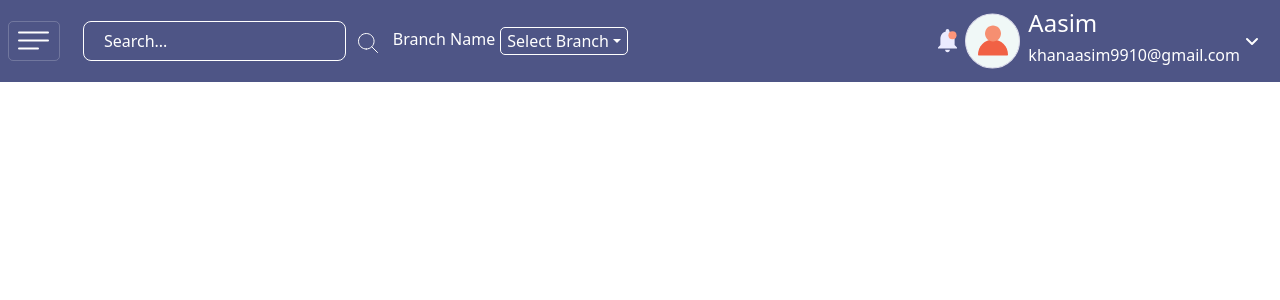
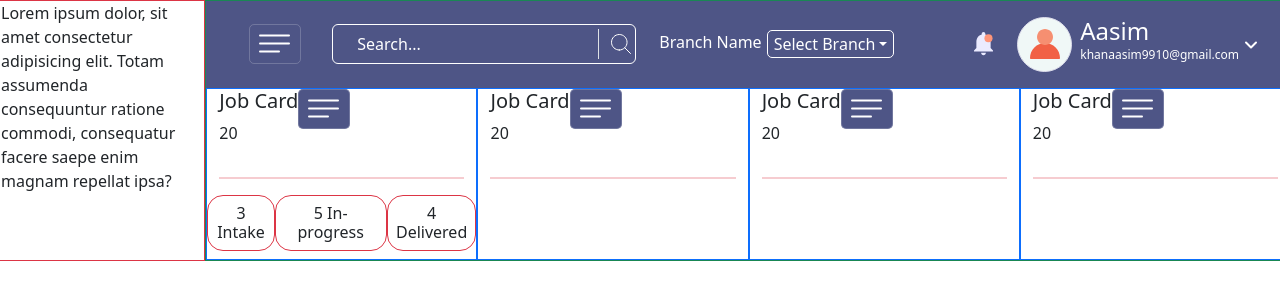
Before and after one commit to mdaasim77/AutoCare_Car_service_project, a React (Vite) app: page / in a window 1280 px wide. Shown: the top 300 px of the page. Built offline with nearby package versions, Linux system fonts and the light colour scheme.

Commit message:
26-nov Dashboard code start

```diff
--- a/src/Components/Navbar.jsx
+++ b/src/Components/Navbar.jsx
@@ -1,20 +1,36 @@
 import React from "react";
 import "bootstrap/dist/css/bootstrap.min.css";
 import "bootstrap/dist/js/bootstrap.bundle.min.js";
+import DB_Card from "./DB_Card";
 
 export default function Navbar() {
   return (
     <>
+      <div className="row ">
+        <div className="col-2 border border-danger">
+          Lorem ipsum dolor, sit amet consectetur adipisicing elit. Totam
+          assumenda consequuntur ratione commodi, consequatur facere saepe enim
+          magnam repellat ipsa?
+        </div>
+        <div className="col-10 border border-success ">
+          {/* ................................................ */}
+          {/* ................................................ */}
+
+          {/* navbar content start from here */}
+
+          {/* ................................................ */}
+          {/* ................................................ */}
+
           <nav className="navbar row">
-        <div className="nav-box1 d-flex text-white  col-lg-6 col-xs-12">
+            <div className="nav-box1 d-flex text-white  col-lg-8 col-xs-10  justify-content-evenly">
               <img src="\assets\Menu-btn.svg" alt="" className="p-2 nav-menu" />
-          <div className="search-div">
+              <div className="search-div p-1  border border-white rounded-2 d-flex align-items-center ">
                 <input
                   type="search"
                   name="search"
                   placeholder="Search..."
                   id="search"
-              className="search-input"
+                  className=" search-input border-0 border-end"
                 />
                 <img
                   src="\assets\search-icon.svg"
@@ -47,22 +63,40 @@ export default function Navbar() {
                 </div>
               </div>
             </div>
-
             <div
-          className="nav-box2 d-flex justify-content-end col-lg-6 col-xs-12 justify-content-sm-center justify-content-lg-end
+              className=" nav-box2 d-flex justify-content-end  align-items-center col-lg-4 col-xs-2 justify-content-sm-center justify-content-lg-end
 "
             >
-          <img src="\assets\Notification.svg" className="me-2" alt="" />
+              <img src="\assets\Notification.svg" className="me-4" alt="" />
               <img src="\assets\nav-profile.svg" className="me-2" alt="" />
               <div className="profile_card d-flex me-2 text-white">
-            <div>
-              <h4>Aasim</h4>
-              <h6>khanaasim9910@gmail.com</h6>
+                <div className="align-item-center">
+                  <h4 className="mb-0 mt-2">Aasim</h4>
+                  <p className="mt-0 email">khanaasim9910@gmail.com</p>
                 </div>
-            <img src="\assets\iconamoon_arrow.svg" className="me-2" alt="" />
+                <img
+                  src="\assets\iconamoon_arrow.svg"
+                  className="me-2"
+                  alt=""
+                />
               </div>
             </div>
           </nav>
+
+          {/* ................................................ */}
+          {/* ................................................ */}
+
+          {/* navbar code end */}
+
+          {/* ................................................ */}
+
+          {/* main content first row code */}
+
+          {/* ................................................ */}
+          {/* ................................................ */}
+          <DB_Card />
+        </div>
+      </div>
     </>
   );
 }
--- a/src/index.css
+++ b/src/index.css
@@ -5,7 +5,11 @@
 /* .................................................................................. */
 
 /* Navbar code */
-
+body {
+  margin: 0px;
+  padding: 0px;
+  overflow: hidden;
+}
 nav {
   background-color: #4e5586;
 }
@@ -21,12 +25,12 @@ nav {
 }
 .search-input {
   background-color: #4e5586;
-  border: 1px solid white;
+
   color: white;
-  height: 40px;
-  border-radius: 8px;
+  height: 25px;
   padding: 15px;
   outline: none;
+  box-shadow: none;
 }
 .search-input::placeholder {
   color: #fff;
@@ -51,3 +55,6 @@ nav {
   background-color: #fff;
   color: #4e5586;
 }
+.email {
+  font-size: 12px;
+}
```
Lines whose indentation alone changed are shown as unchanged.
